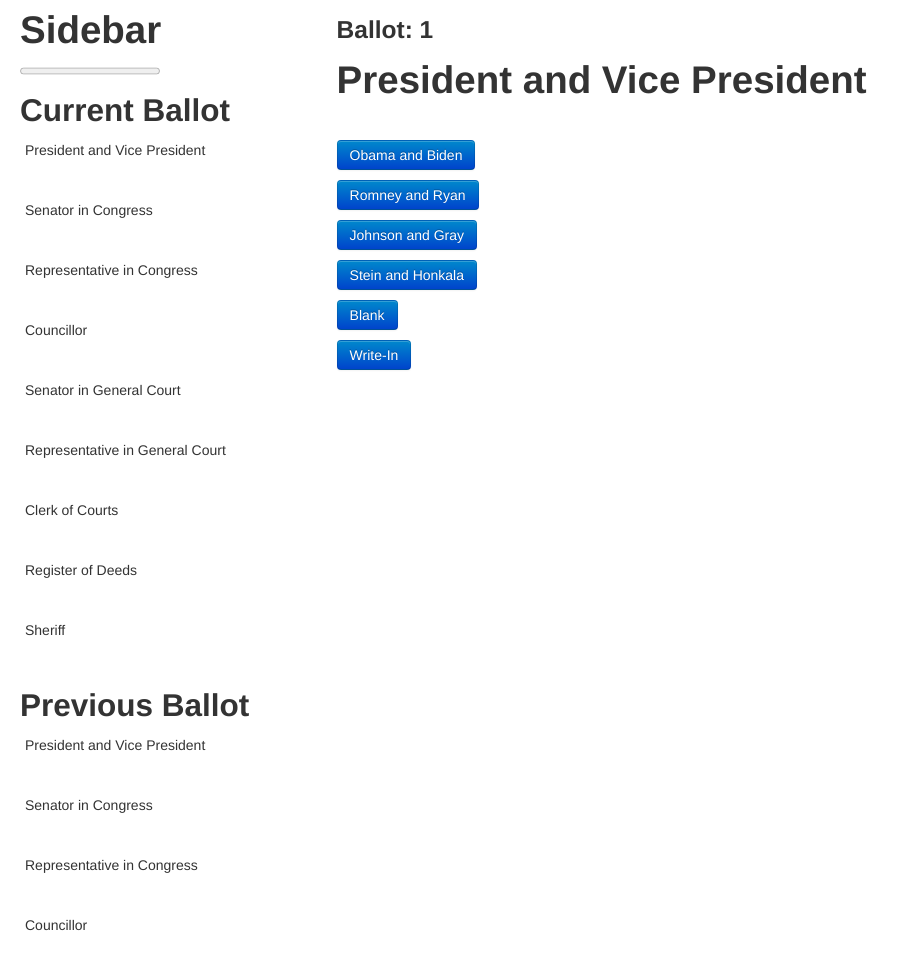
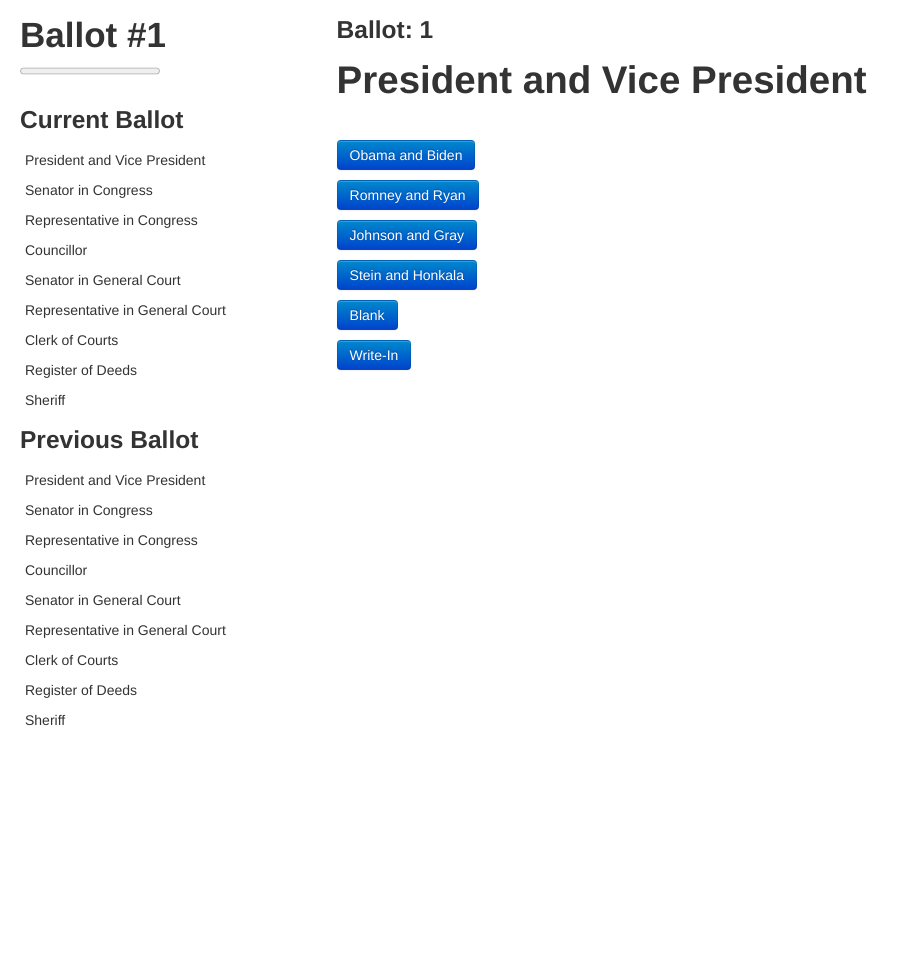
Before and after one commit to alvaromorales/truevote, a Django app: page /audit in a window 1280 px wide. Shown: the top 978 px of the page, without its empty margins (0-910 px from the left). After the commit the page ends 726 px from the top, so only its background shows below. Run offline with Django 3.2, Linux system fonts and the light colour scheme; some libraries are stand-ins or nearby versions.

Commit message:
Sidebar formatting

```diff
--- a/templates/index.html
+++ b/templates/index.html
@@ -12,7 +12,7 @@
 		<script type="text/javascript" src="{{ STATIC_URL }}js/vote-count.js"></script>
 	</head>
 	<body>
-		<div class="container-fluid">
+		<div class="container-fluid" style="overflow:hidden;">
 		  <div class="row-fluid">
 		    <div class="span3">
 		      <!--Sidebar content-->
--- a/templates/sidebar.html
+++ b/templates/sidebar.html
@@ -54,6 +54,9 @@
             	var bar = document.getElementById('counter');
             	bar.innerHTML = "<progress value=\""+(audit.currentBallot).toString()+"\" max=\""+totalBallots.toString()+"\"><\/progress>";
                   console.log("ProgressBarUpdated");
+
+                  var ballotNum = document.getElementById('ballotNumber');
+                  ballotNum.innerHTML = "<p>Ballot #" + (audit.currentBallot).toString() + "<\/p>";
             }
 
             //Candidate is entered and is added to sidebar
@@ -79,16 +82,21 @@
 	</head>
 
 	<body>
-		<h1>Sidebar</h1>
 		<div id="header">
+                  <div id="ballotNumber">
+                        <p>Ballot #1</p>
+                  </div>
 			<div id="counter">
-				<progress value="0" max="50"></div>
-			</div>
-		<div id="currentBallot">
-			<h2>Current Ballot</h2>
+				<progress value="0" max="50">
+                  </div>
 		</div>
-		<div id="previousBallot">
-			<h2>Previous Ballot</h2>
-		</div>
+            <div id="enteredInfo">
+      		<div id="currentBallot">
+      			<h3>Current Ballot</h3>
+      		</div>
+      		<div id="previousBallot">
+      			<h3>Previous Ballot</h3>
+      		</div>
+            </div>
 	</body>
 </html>
--- a/truevote/static/css/main.css
+++ b/truevote/static/css/main.css
@@ -3,12 +3,38 @@ h1 {
 }
 
 .name{
-	height: 20px;
 	margin: 5px;
 }
 
 .entry{
 	margin: 5px;
-	height: 30px;
 	font-size: 25px;
 }
+
+#enteredInfo{
+	height: 100%;
+	clear: left;
+/*	overflow: auto;
+*/}
+
+#container-fluid{
+	overflow: hidden;
+	height: 100%;
+}
+
+#ballotNumber{
+	font-size: 35px;
+	font-weight: bold;
+	text-align: center;
+	margin: 20px;
+	margin-bottom: 0px;
+	margin-left: 0px;
+	line-height: 30px;
+	float: left;
+}
+
+#counter{
+	margin: 20px;
+	margin-left: 0px;
+	clear: left;
+}
```
